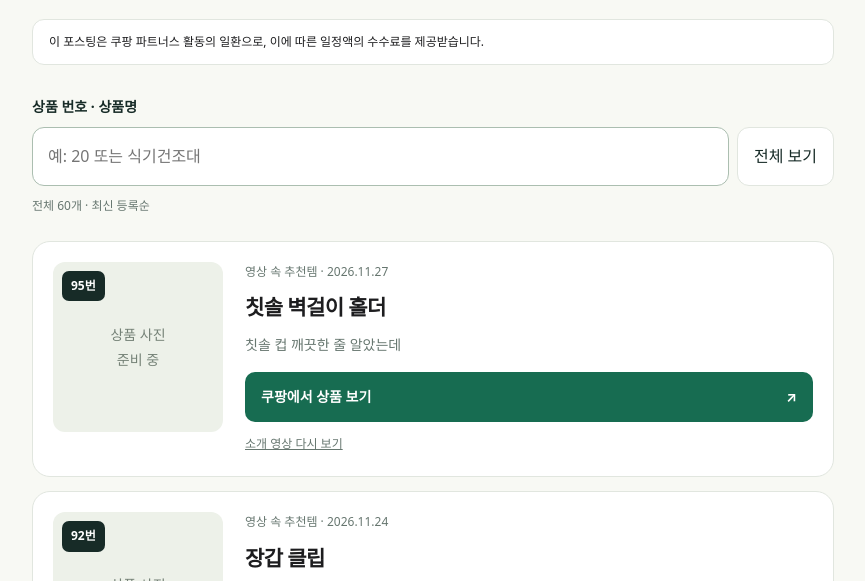
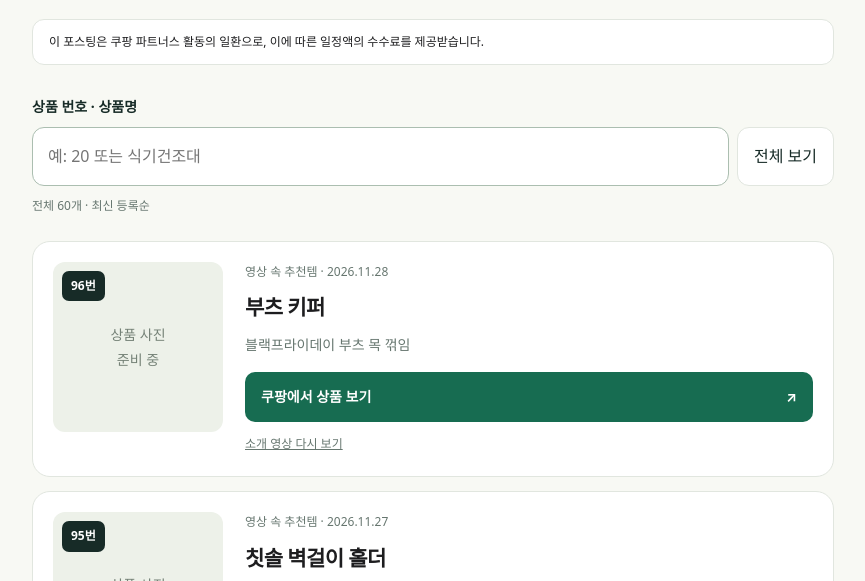
Before and after one commit to liquir23-hub/ggultem3kki, a plain HTML site: page picks.html in a window 1280 px wide. Shown: the part 193-774 px from the top of the page, without its empty margins (207-1072 px from the left). Drawn offline with Linux system fonts and the light colour scheme.

Commit message:
영상 추가: 블랙프라이데이 부츠 목 꺾임

```diff
--- a/picks.html
+++ b/picks.html
@@ -36,7 +36,11 @@ h2{font-size:21px;margin:0 0 8px;letter-spacing:-.6px}.video-title{font-size:14p
 <p class="intro">영상에서 본 번호나 상품명을 검색하세요.<br>예전 영상의 상품도 바로 찾을 수 있어요.</p>
 <p class="notice">이 포스팅은 쿠팡 파트너스 활동의 일환으로, 이에 따른 일정액의 수수료를 제공받습니다.</p>
 <div class="search-box"><label for="find">상품 번호 · 상품명</label><div class="search-row"><input id="find" type="search" placeholder="예: 20 또는 식기건조대" autocomplete="off"><button id="clear" type="button">전체 보기</button></div><p id="count" class="result" role="status" aria-live="polite"></p></div>
-<ul id="products"><li class="product" id="95" data-number="95" data-search="95 칫솔 벽걸이 홀더 칫솔 컵 깨끗한 줄 알았는데">
+<ul id="products"><li class="product" id="96" data-number="96" data-search="96 부츠 키퍼 블랙프라이데이 부츠 목 꺾임">
+<div class="photo"><div class="photo-empty">상품 사진<br>준비 중</div><span class="number">96번</span></div>
+<div class="product-info"><p class="eyebrow">영상 속 추천템 · 2026.11.28</p>
+<h2>부츠 키퍼</h2><p class="video-title">블랙프라이데이 부츠 목 꺾임</p><a class="buy" data-pick="96" href="https://link.coupang.com/a/i0WaR0kgjQ" rel="sponsored nofollow noopener">쿠팡에서 상품 보기 <span aria-hidden="true">↗</span></a><a class="video-link" href="https://youtube.com/shorts/8Wqu8AFhCdg">소개 영상 다시 보기</a></div></li>
+<li class="product" id="95" data-number="95" data-search="95 칫솔 벽걸이 홀더 칫솔 컵 깨끗한 줄 알았는데">
 <div class="photo"><div class="photo-empty">상품 사진<br>준비 중</div><span class="number">95번</span></div>
 <div class="product-info"><p class="eyebrow">영상 속 추천템 · 2026.11.27</p>
 <h2>칫솔 벽걸이 홀더</h2><p class="video-title">칫솔 컵 깨끗한 줄 알았는데</p><a class="buy" data-pick="95" href="https://link.coupang.com/a/iY9lQ58K0O" rel="sponsored nofollow noopener">쿠팡에서 상품 보기 <span aria-hidden="true">↗</span></a><a class="video-link" href="https://youtube.com/shorts/dZTueqgcKWE">소개 영상 다시 보기</a></div></li>
@@ -271,11 +275,7 @@ h2{font-size:21px;margin:0 0 8px;letter-spacing:-.6px}.video-title{font-size:14p
 <li class="product" id="32" data-number="32" data-search="32 차량 앞유리 커버 겨울 앞유리 성에 긁지 말고 덮으세요">
 <div class="photo"><div class="photo-empty">상품 사진<br>준비 중</div><span class="number">32번</span></div>
 <div class="product-info"><p class="eyebrow">영상 속 추천템 · 2026.10.08</p>
-<h2>차량 앞유리 커버</h2><p class="video-title">겨울 앞유리 성에 긁지 말고 덮으세요</p><a class="buy" data-pick="32" href="https://link.coupang.com/a/hEyX6rnF5o" rel="sponsored nofollow noopener">쿠팡에서 상품 보기 <span aria-hidden="true">↗</span></a><a class="video-link" href="https://youtube.com/shorts/-gBlLr4yA-I">소개 영상 다시 보기</a></div></li>
-<li class="product" id="31" data-number="31" data-search="31 보온 도시락통 수능 도시락, 차갑게 먹지 마세요">
-<div class="photo"><div class="photo-empty">상품 사진<br>준비 중</div><span class="number">31번</span></div>
-<div class="product-info"><p class="eyebrow">영상 속 추천템 · 2026.10.08</p>
-<h2>보온 도시락통</h2><p class="video-title">수능 도시락, 차갑게 먹지 마세요</p><a class="buy" data-pick="31" href="https://link.coupang.com/a/hD8He9hBfh" rel="sponsored nofollow noopener">쿠팡에서 상품 보기 <span aria-hidden="true">↗</span></a><a class="video-link" href="https://youtube.com/shorts/zo0E_DAVTew">소개 영상 다시 보기</a></div></li></ul><p class="empty" id="empty" hidden>찾는 상품이 없어요. 번호나 다른 검색어를 입력해 보세요.</p>
+<h2>차량 앞유리 커버</h2><p class="video-title">겨울 앞유리 성에 긁지 말고 덮으세요</p><a class="buy" data-pick="32" href="https://link.coupang.com/a/hEyX6rnF5o" rel="sponsored nofollow noopener">쿠팡에서 상품 보기 <span aria-hidden="true">↗</span></a><a class="video-link" href="https://youtube.com/shorts/-gBlLr4yA-I">소개 영상 다시 보기</a></div></li></ul><p class="empty" id="empty" hidden>찾는 상품이 없어요. 번호나 다른 검색어를 입력해 보세요.</p>
 <footer><a href="index.html">꿀템세끼 소개</a> · <a href="privacy.html">개인정보처리방침</a></footer>
 </main><script type="application/json" id="measurement">{"endpoint": "", "channel": ""}</script><script>
 const input=document.getElementById('find');const products=[...document.querySelectorAll('.product')];
```
